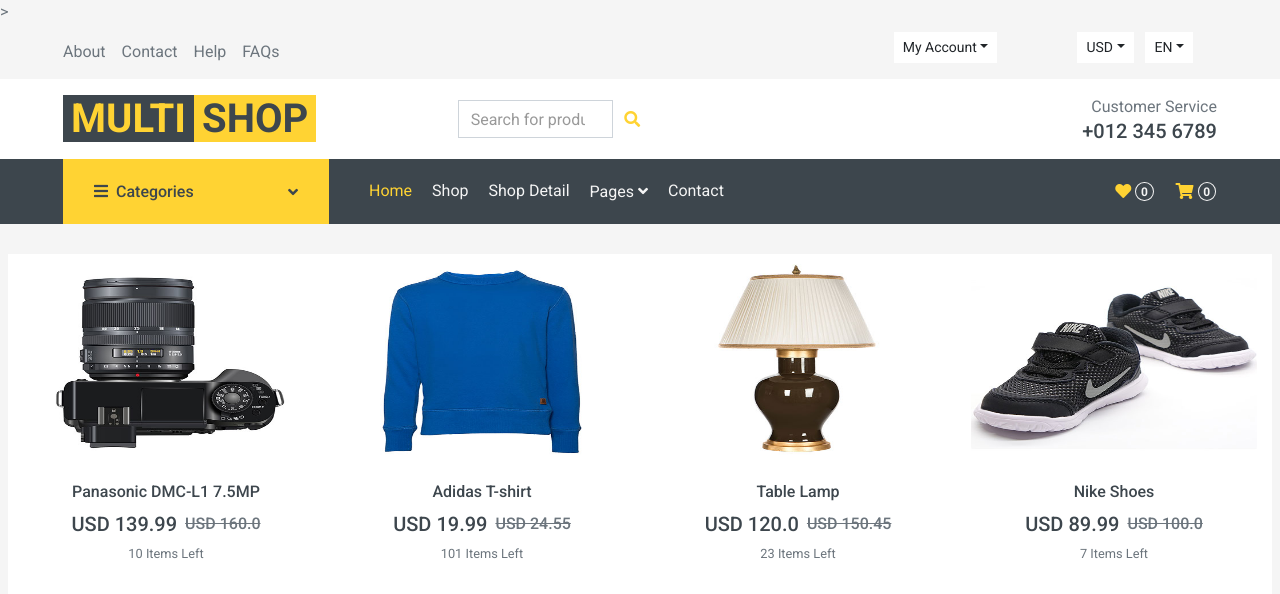
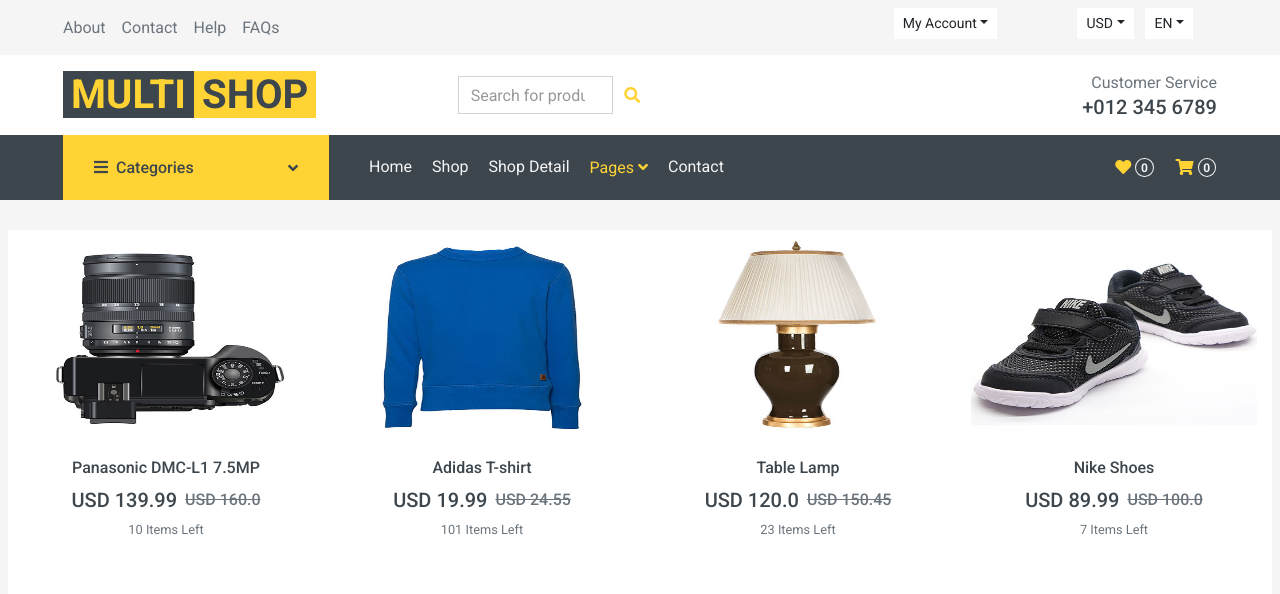
Before and after one commit to fisherman611/E-commerce-website, a Flask app: page / in a window 1280 px wide. Shown: the top 594 px of the page. Run offline with Flask 3, Linux system fonts and the light colour scheme; data comes from the database, SQL or seed files in the repository; some libraries are stand-ins or nearby versions.

Commit message:
Update home.html

```diff
--- a/website/templates/home.html
+++ b/website/templates/home.html
@@ -6,15 +6,12 @@
     <title>MultiShop - Online Shop Website Template</title>
     <meta content="width=device-width, initial-scale=1.0" name="viewport">
 
-    <!-- Favicon -->
-    <link href="img/favicon.ico" rel="icon">
-
     <!-- Google Web Fonts -->
     <link rel="preconnect" href="https://fonts.gstatic.com">
     <link href="https://fonts.googleapis.com/css2?family=Roboto:wght@400;500;700&display=swap" rel="stylesheet">
 
     <!-- Font Awesome -->
-    <link href="https://cdnjs.cloudflare.com/ajax/libs/font-awesome/5.10.0/css/all.min.css" rel="stylesheet">>
+    <link href="https://cdnjs.cloudflare.com/ajax/libs/font-awesome/5.10.0/css/all.min.css" rel="stylesheet">
 
     <!-- Customized Bootstrap Stylesheet -->
     <link href="../static/css/style.css" rel="stylesheet">
@@ -47,7 +44,6 @@
                             {% endif %}
                         </ul>
                     </div>
-
                     <div class="btn-group mx-2">
                         <button type="button" class="btn btn-sm btn-light dropdown-toggle" data-toggle="dropdown">USD</button>
                         <div class="dropdown-menu dropdown-menu-right">
@@ -142,11 +138,11 @@
                     </button>
                     <div class="collapse navbar-collapse justify-content-between" id="navbarCollapse">
                         <div class="navbar-nav mr-auto py-0">
-                            <a href="/home" class="nav-item nav-link active">Home</a>
+                            <a href="/home" class="nav-item nav-link">Home</a>
                             <a href="/shop" class="nav-item nav-link">Shop</a>
                             <a href="/detail" class="nav-item nav-link">Shop Detail</a>
                             <div class="nav-item dropdown">
-                                <a href="#" class="nav-link dropdown-toggle" data-toggle="dropdown">Pages <i class="fa fa-angle-down mt-1"></i></a>
+                                <a href="#" class="nav-link dropdown-toggle active" data-toggle="dropdown">Pages <i class="fa fa-angle-down mt-1"></i></a>
                                 <div class="dropdown-menu bg-primary rounded-0 border-0 m-0">
                                     {% if cart | length < 1 %}
                                     <a class="dropdown-item" href="/cart"><span class="badge bg-success"></span>Shoping Cart
```
